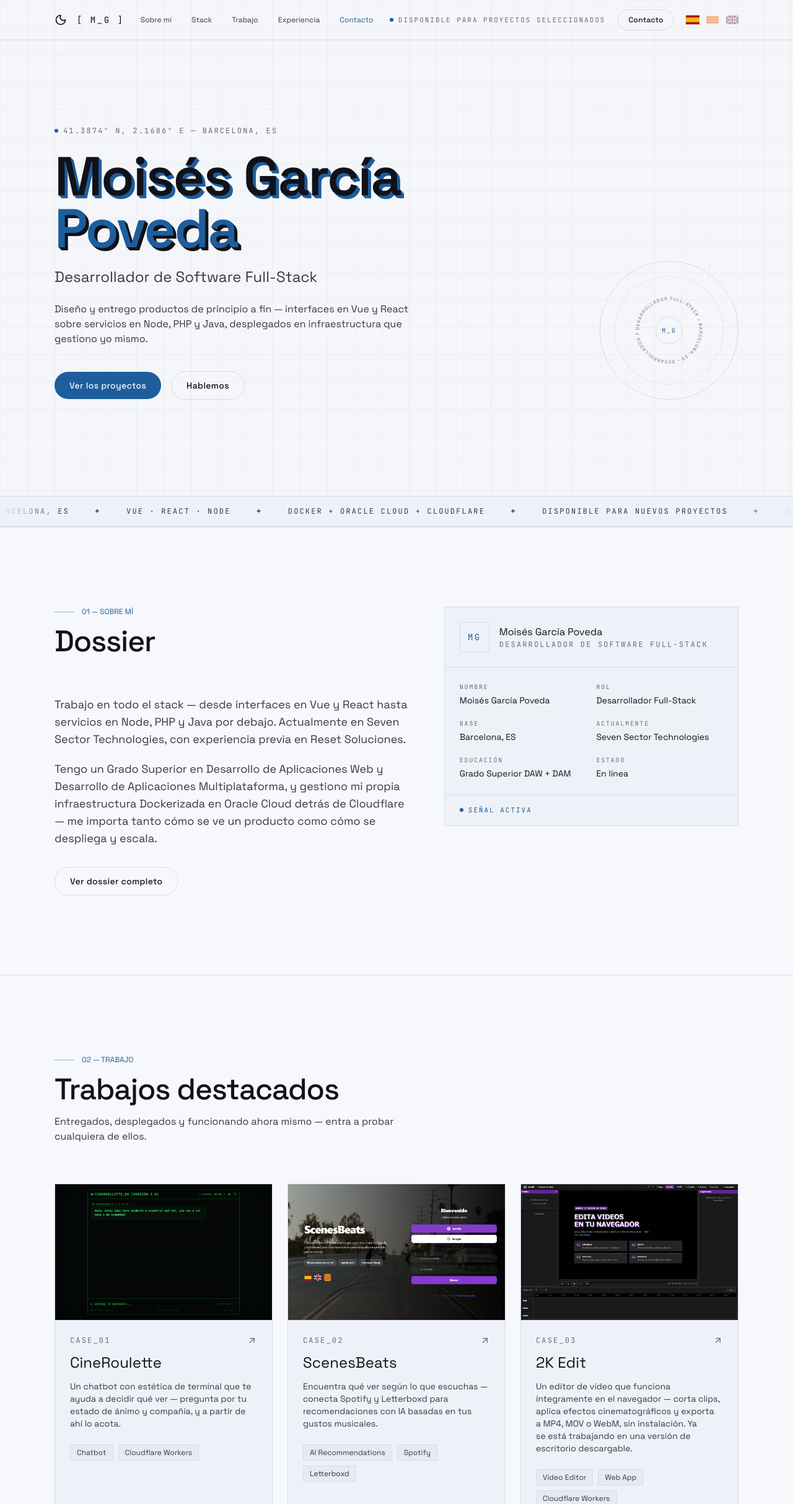
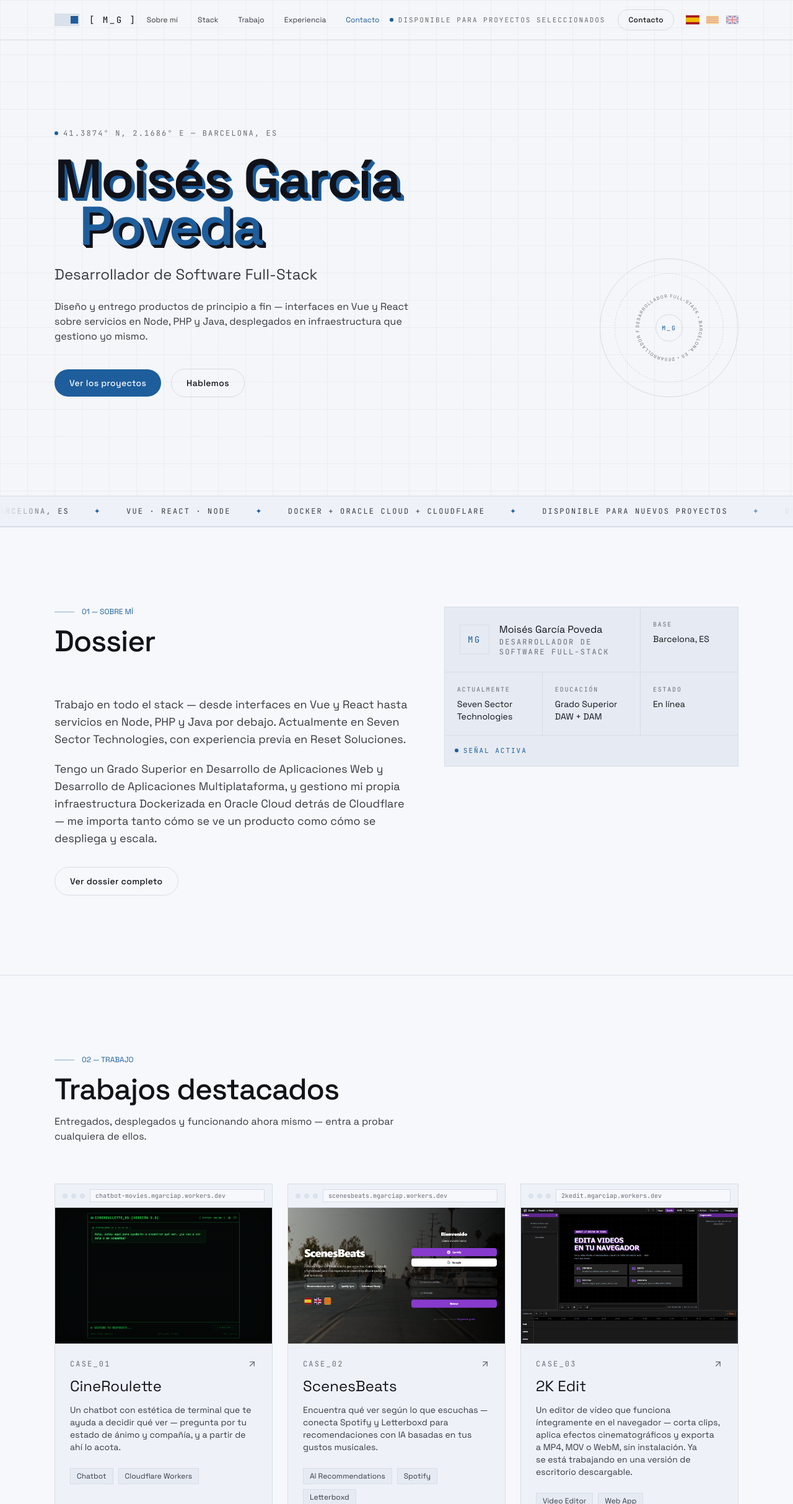
Before and after one commit to mgarcia333/portfolio, a Next.js app: page / in a window 1280 px wide. Shown: the top 2427 px of the page at 62% size. Built offline with nearby package versions, Linux system fonts and the light colour scheme.

Commit message:
Refactor About section to use DossierBento component for improved structure and readability

```diff
--- a/src/components/about/about-page-content.tsx
+++ b/src/components/about/about-page-content.tsx
@@ -4,6 +4,7 @@ import Link from "next/link";
 import { ArrowLeft } from "lucide-react";
 import { TiltCard } from "@/components/ui/tilt-card";
 import { CornerBrackets } from "@/components/ui/corner-brackets";
+import { DossierBento } from "@/components/about/dossier-bento";
 import { useLanguage } from "@/i18n/language-context";
 
 export function AboutPageContent() {
@@ -39,27 +40,13 @@ export function AboutPageContent() {
             ))}
           </div>
 
-          <TiltCard className="self-start" max={4}>
-            <CornerBrackets />
-            <div className="flex items-center gap-4 border-b border-outline-variant p-6">
-              <div className="text-tag flex size-12 shrink-0 items-center justify-center border border-outline text-sm text-primary">
-                {profile.initials}
-              </div>
-              <div>
-                <p className="font-display text-on-surface">{profile.name}</p>
-                <p className="text-tag text-xs text-on-surface-muted">{profile.role}</p>
-              </div>
-            </div>
-
-            <dl className="grid grid-cols-2 gap-x-4 gap-y-5 p-6">
-              {aboutPage.fields.map((field) => (
-                <div key={field.label}>
-                  <dt className="text-tag text-[10px] text-on-surface-muted">{field.label}</dt>
-                  <dd className="mt-1 text-sm text-on-surface">{field.value}</dd>
-                </div>
-              ))}
-            </dl>
-          </TiltCard>
+          <DossierBento
+            className="self-start"
+            name={profile.name}
+            role={profile.role}
+            initials={profile.initials}
+            fields={aboutPage.fields}
+          />
         </div>
 
         <div className="mt-24 grid grid-cols-1 gap-6 md:grid-cols-3">
--- /dev/null
+++ b/src/components/about/dossier-bento.tsx
@@ -0,0 +1,58 @@
+"use client";
+
+import { TiltCard } from "@/components/ui/tilt-card";
+import { CornerBrackets } from "@/components/ui/corner-brackets";
+
+interface DossierField {
+  label: string;
+  value: string;
+}
+
+interface DossierBentoProps {
+  name: string;
+  role: string;
+  initials: string;
+  fields: DossierField[];
+  signalActive?: string;
+  className?: string;
+}
+
+export function DossierBento({ name, role, initials, fields, signalActive, className }: DossierBentoProps) {
+  // fields is always [Name, Role, Base, Currently, Education, Status] — the header
+  // already shows name/role, so only the remaining facts get their own cell.
+  const facts = fields.slice(2);
+
+  return (
+    <TiltCard className={className} max={4}>
+      <CornerBrackets />
+      <div className="grid grid-cols-1 gap-px bg-outline-variant sm:grid-cols-3">
+        <div className="flex items-center gap-4 bg-surface-container p-6 sm:col-span-2">
+          <div className="text-tag flex size-12 shrink-0 items-center justify-center border border-outline text-sm text-primary">
+            {initials}
+          </div>
+          <div>
+            <p className="font-display text-on-surface">{name}</p>
+            <p className="text-tag text-xs text-on-surface-muted">{role}</p>
+          </div>
+        </div>
+
+        {facts.map((field) => (
+          <div key={field.label} className="bg-surface-container p-5">
+            <p className="text-tag text-[10px] text-on-surface-muted">{field.label}</p>
+            <p className="mt-1.5 text-sm text-on-surface">{field.value}</p>
+          </div>
+        ))}
+
+        {signalActive ? (
+          <div className="text-tag flex items-center gap-2 bg-surface-container p-4 text-[11px] text-primary sm:col-span-3">
+            <span className="relative flex size-1.5">
+              <span className="absolute inline-flex size-1.5 animate-ping rounded-full bg-primary/60" />
+              <span className="relative inline-flex size-1.5 rounded-full bg-primary" />
+            </span>
+            {signalActive}
+          </div>
+        ) : null}
+      </div>
+    </TiltCard>
+  );
+}
--- a/src/components/sections/about.tsx
+++ b/src/components/sections/about.tsx
@@ -1,8 +1,7 @@
 "use client";
 
 import { SectionHeading } from "@/components/ui/section-heading";
-import { TiltCard } from "@/components/ui/tilt-card";
-import { CornerBrackets } from "@/components/ui/corner-brackets";
+import { DossierBento } from "@/components/about/dossier-bento";
 import { MagneticButton } from "@/components/ui/magnetic-button";
 import { useLanguage } from "@/i18n/language-context";
 
@@ -31,35 +30,14 @@ export function About() {
             </div>
           </div>
 
-          <TiltCard className="self-start" max={4}>
-            <CornerBrackets />
-            <div className="flex items-center gap-4 border-b border-outline-variant p-6">
-              <div className="text-tag flex size-12 shrink-0 items-center justify-center border border-outline text-sm text-primary">
-                {profile.initials}
-              </div>
-              <div>
-                <p className="font-display text-on-surface">{profile.name}</p>
-                <p className="text-tag text-xs text-on-surface-muted">{profile.role}</p>
-              </div>
-            </div>
-
-            <dl className="grid grid-cols-2 gap-x-4 gap-y-5 p-6">
-              {dossier.fields.map((field) => (
-                <div key={field.label}>
-                  <dt className="text-tag text-[10px] text-on-surface-muted">{field.label}</dt>
-                  <dd className="mt-1 text-sm text-on-surface">{field.value}</dd>
-                </div>
-              ))}
-            </dl>
-
-            <div className="text-tag flex items-center gap-2 border-t border-outline-variant px-6 py-4 text-[11px] text-primary">
-              <span className="relative flex size-1.5">
-                <span className="absolute inline-flex size-1.5 animate-ping rounded-full bg-primary/60" />
-                <span className="relative inline-flex size-1.5 rounded-full bg-primary" />
-              </span>
-              {dossier.signalActive}
-            </div>
-          </TiltCard>
+          <DossierBento
+            className="self-start"
+            name={profile.name}
+            role={profile.role}
+            initials={profile.initials}
+            fields={dossier.fields}
+            signalActive={dossier.signalActive}
+          />
         </div>
       </div>
     </section>
--- a/src/components/sections/hero.tsx
+++ b/src/components/sections/hero.tsx
@@ -53,7 +53,9 @@ export function Hero() {
 
           <h1 className="font-display text-6xl leading-[0.95] font-semibold tracking-tight sm:text-7xl lg:text-[5.5rem]">
             <span className="text-chrome block">{profile.nameLines[0]}</span>
-            <span className="text-chrome-accent block">{profile.nameLines[1]}</span>
+            <span className="text-chrome-accent -mt-1 ml-6 block sm:-mt-2 lg:ml-10">
+              {profile.nameLines[1]}
+            </span>
           </h1>
 
           <p className="font-display mt-5 text-xl text-on-surface-variant sm:text-2xl">
--- a/src/components/ui/theme-toggle.tsx
+++ b/src/components/ui/theme-toggle.tsx
@@ -1,6 +1,5 @@
 "use client";
 
-import { Moon, Sun } from "lucide-react";
 import { useLanguage } from "@/i18n/language-context";
 import { useTheme } from "@/theme/theme-context";
 import { cn } from "@/lib/utils";
@@ -14,10 +13,19 @@ export function ThemeToggle({ className }: { className?: string }) {
       type="button"
       onClick={toggleTheme}
       aria-label={content.themeToggle}
+      aria-pressed={theme === "light"}
       data-cursor-hover
-      className={cn("text-on-surface transition-colors hover:text-primary", className)}
+      className={cn(
+        "relative inline-flex h-5 w-10 shrink-0 items-center border border-outline bg-surface-container-high transition-colors hover:border-primary",
+        className
+      )}
     >
-      {theme === "dark" ? <Sun className="size-5" /> : <Moon className="size-5" />}
+      <span
+        className={cn(
+          "absolute top-1/2 left-0.5 size-3.5 -translate-y-1/2 border border-outline-variant bg-surface-bright shadow-[0_1px_0_0_rgba(0,0,0,0.3)_inset] transition-transform duration-200 ease-out",
+          theme === "light" && "translate-x-[22px] border-primary-dim bg-primary"
+        )}
+      />
     </button>
   );
 }
--- a/src/components/work/project-card.tsx
+++ b/src/components/work/project-card.tsx
@@ -6,6 +6,8 @@ import { TechChip } from "@/components/ui/tech-chip";
 import type { Project } from "@/i18n";
 
 export function ProjectCard({ project, index }: { project: Project; index: number }) {
+  const displayUrl = project.url.replace(/^https?:\/\//, "").replace(/\/$/, "");
+
   return (
     <a
       href={project.url}
@@ -16,6 +18,16 @@ export function ProjectCard({ project, index }: { project: Project; index: numbe
     >
       <TiltCard max={3} className="h-full">
         <CornerBrackets />
+        <div className="flex items-center gap-2 border-b border-outline-variant px-3 py-2">
+          <span className="flex shrink-0 gap-1.5">
+            <span className="size-2 rounded-full border border-outline bg-surface-container-high" />
+            <span className="size-2 rounded-full border border-outline bg-surface-container-high" />
+            <span className="size-2 rounded-full border border-outline bg-surface-container-high" />
+          </span>
+          <span className="min-w-0 flex-1 truncate border border-outline-variant bg-surface px-2 py-0.5 font-mono text-[10px] text-on-surface-muted">
+            {displayUrl}
+          </span>
+        </div>
         <div className="overflow-hidden border-b border-outline-variant">
           <Image
             src={project.preview}
```
